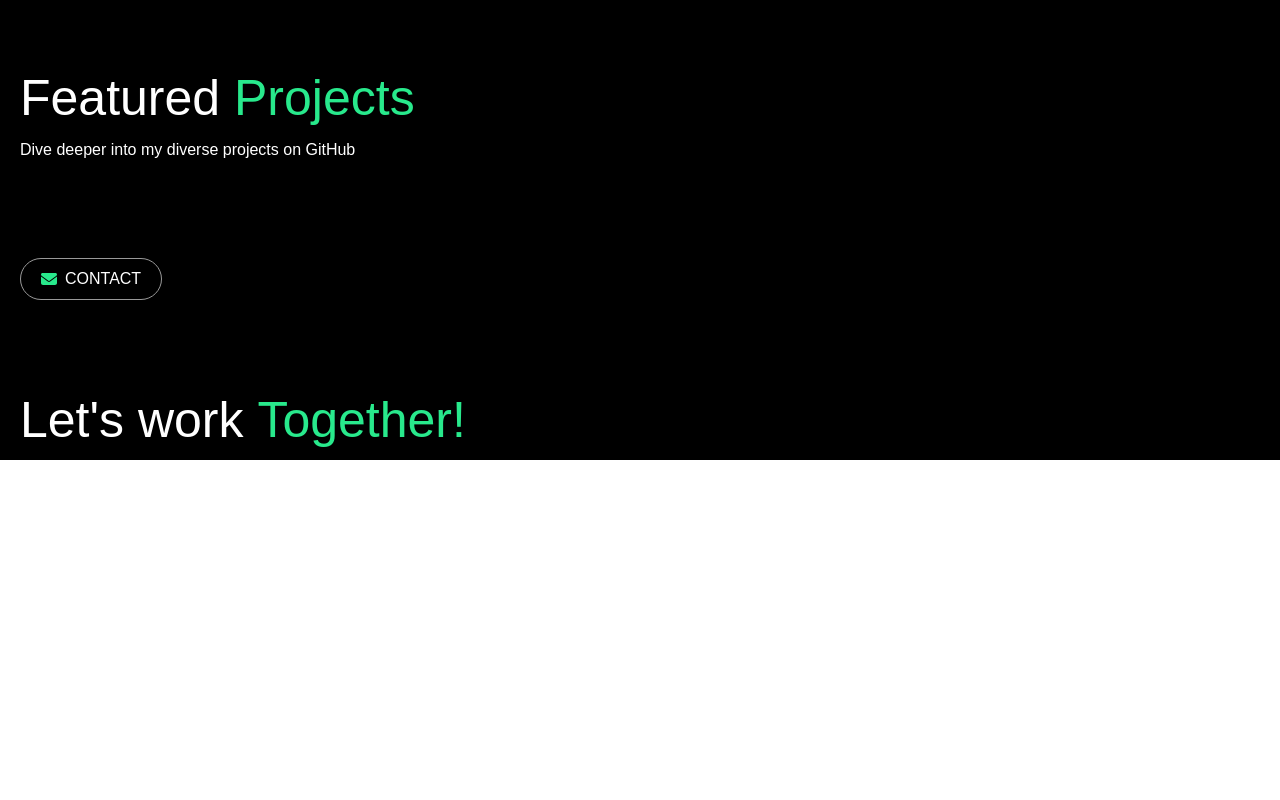
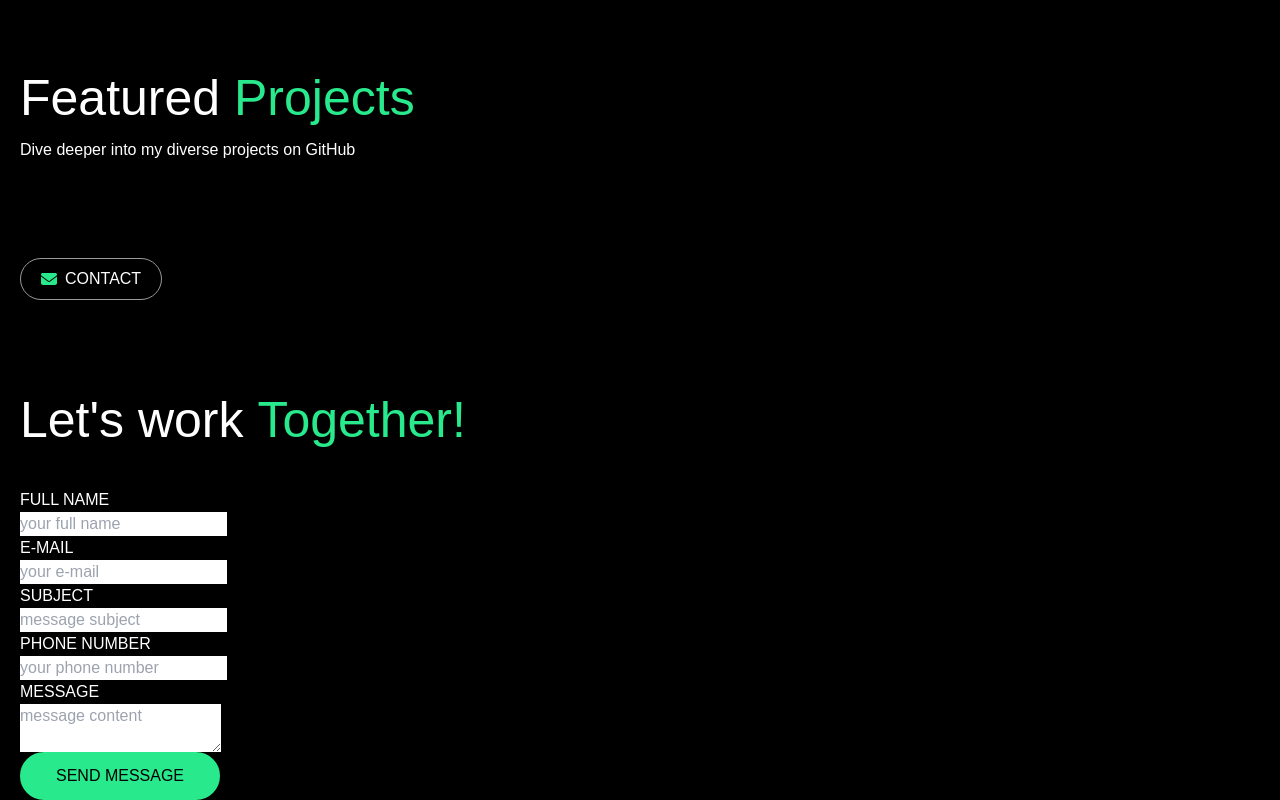
Before and after one commit to Nenad005/portfolio, a React (Create React App) app: page / in a window 1280 px wide. Shown: the part 1512-2312 px from the top of the page. Before the commit the page ends 1972 px from the top, so only its background shows below. Built offline with nearby package versions, Linux system fonts and the light colour scheme; no server answers.

Commit message:
contact form validation using formik and yup

```diff
--- a/src/sections/Contact.js
+++ b/src/sections/Contact.js
@@ -1,10 +1,119 @@
 import { FontAwesomeIcon } from "@fortawesome/react-fontawesome"
 import { faEnvelope } from '@fortawesome/free-solid-svg-icons'
+import { useState } from "react";
+import { useFormik } from "formik";
+import { basicSchema } from "../schemas";
+import { useRef } from "react";
 
 function Contact(){
+    const [result, setResult] = useState("");
+    const targetRef = useRef(null)
+
+    const onSubmit = async (event) => {
+        console.log("TEST", event)
+
+        console.log(targetRef)
+        setResult("Sending....");
+        const formData = new FormData(targetRef.current);
+
+        formData.append("access_key", "7f76a7a0-8544-4f70-9df7-8e72713bfeb8");
+
+        const response = await fetch("https://api.web3forms.com/submit", {
+            method: "POST",
+            body: formData
+        });
+
+        const data = await response.json();
+
+        if (data.success) {
+            setResult("Form Submitted Successfully");
+            event.target.reset();
+        } else {
+            console.log("Error", data);
+            setResult(data.message);
+        }
+    };
+
+    const {values, errors, touched, handleChange, handleSubmit} = useFormik({
+        initialValues: {
+            eMail: '',
+            fullName : "",
+            subject : "",
+            phoneNumber : "",
+            message : ""
+        },
+        validationSchema: basicSchema,
+        onSubmit
+    })
+
+    console.log(errors)
+
     return <section id="contact">
         <div id="section-icon" className="test-el"><FontAwesomeIcon icon={faEnvelope}/>CONTACT</div>
-        <h1 id="contact-title">Let's work <span>Together!</span></h1>
+        <h1 id="contact-title" className="mb-7">Let's work <span>Together!</span></h1>
+        <form onSubmit={handleSubmit} id="contact-form" ref={targetRef}>
+            <div id="contact-box">
+                <div className="flex items-center">
+                    <label>FULL NAME</label>
+                    {errors.fullName && touched.fullName && <p className="error">*{errors.fullName}</p>}
+                </div>
+                <input  value={values.fullName}
+                        onChange={handleChange}
+                        type="text" id="fullName"
+                        name="fullName" placeholder="your full name"
+                        className={errors.fullName && touched.fullName ? 'input-error' : ''}>
+                </input>
+            </div>
+            <div id="contact-box">
+                <div className="flex items-center">
+                    <label>E-MAIL</label>
+                    {errors.eMail && touched.eMail && <p className="error">*{errors.eMail}</p>}
+                </div>
+                <input  value={values.eMail}
+                        onChange={handleChange}
+                        type="text" id="eMail"
+                        name="eMail" placeholder="your e-mail"
+                        className={errors.eMail && touched.eMail ? 'input-error' : ''}>
+                </input>
+            </div>
+            <div id="contact-box">
+                <div className="flex items-center">
+                    <label>SUBJECT</label>
+                    {errors.subject && touched.subject && <p className="error">*{errors.subject}</p>}
+                </div>
+                <input  value={values.subject}
+                        onChange={handleChange}
+                        type="text" id="subject"
+                        name="subject" placeholder="message subject"
+                        className={errors.subject && touched.subject ? 'input-error' : ''}>
+                </input>
+            </div>
+            <div id="contact-box">
+                <div className="flex items-center">
+                    <label>PHONE NUMBER</label>
+                    {errors.phoneNumber && touched.phoneNumber && <p className="error">*{errors.phoneNumber}</p>}
+                </div>
+                <input  value={values.phoneNumber}
+                        onChange={handleChange}
+                        type="text" id="phoneNumber"
+                        name="phoneNumber" placeholder="your phone number"
+                        className={errors.phoneNumber && touched.phoneNumber ? 'input-error' : ''}>
+                </input>
+            </div>
+            <div id="contact-box">
+            <div className="flex items-center">
+                    <label>MESSAGE</label>
+                    {errors.message && touched.message && <p className="error">*{errors.message}</p>}
+                </div>
+                <textarea   value={values.message}
+                            onChange={handleChange}
+                            type="text" className={`h-[100px] flex
+                            justify-start items-start ${errors.message && touched.message ? 'input-error' : ''}`} id="message"
+                            name="message" placeholder="message content">
+                </textarea>
+            </div>
+            <button type="submit" className="action-button w-[200px] mb-[20px]">SEND MESSAGE</button>
+        </form>
     </section>
 }
 
```
